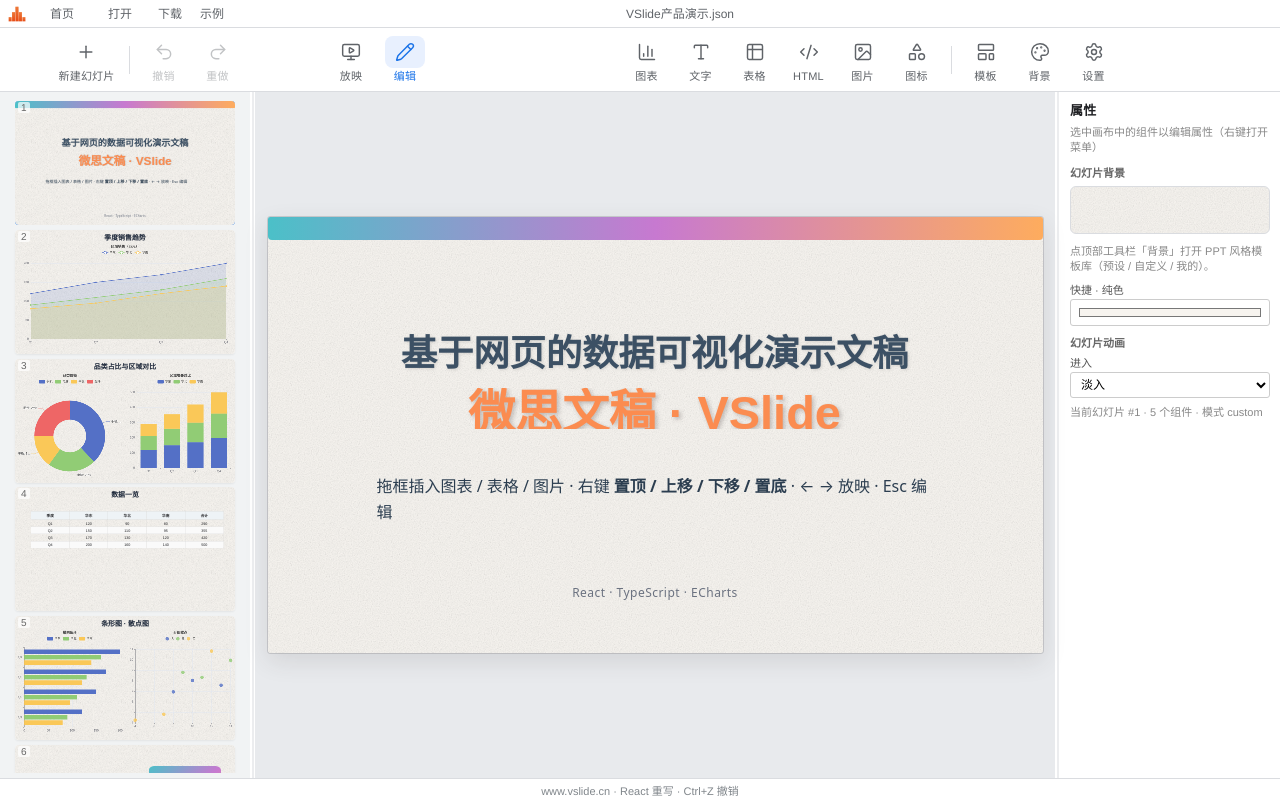
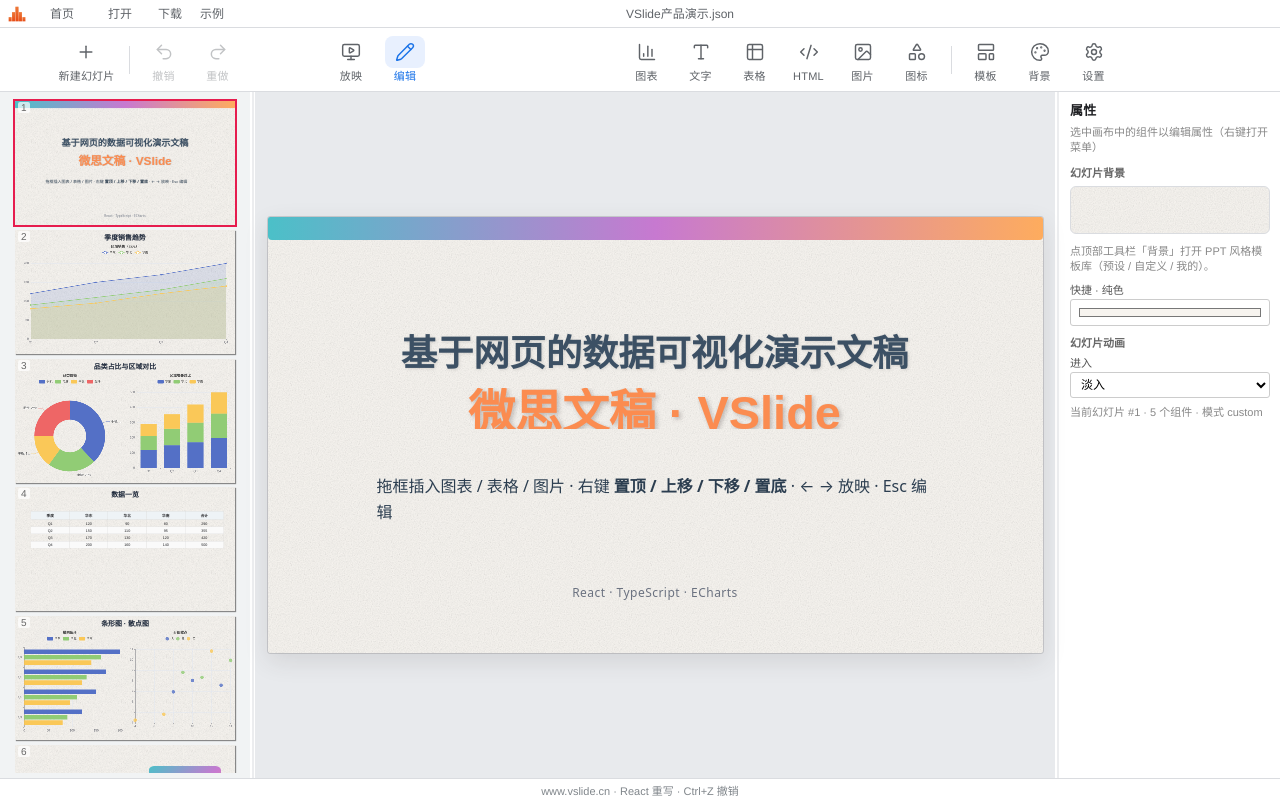
Before and after one commit to shalom-lab/vslide-cn-react, a React (Vite) app: page /edit in a window 1280 px wide. Built offline with nearby package versions, Linux system fonts and the light colour scheme; what @traptitech/markdown-it-katex, handsontable would draw is missing.

Commit message:
fix: match Vue left-list selected slide outline
Revert mistaken inset selected-ring (outline-offset -2px + inset
box-shadow + blue accent). Match Left.vue .gridItem/.actived:
outside crimson outline 2px rgb(230,28,78), hover 1px
rgba(221,83,115,0.705), default box-shadow only.

```diff
--- a/src/styles/app.css
+++ b/src/styles/app.css
@@ -434,7 +434,7 @@
   overflow-y: auto;
   overflow-x: hidden;
   flex: 1;
-  /* Top padding so selection ring on slide 1 is not clipped */
+  /* Match Vue Left.vue margin 0 10px; pad so outside outline is not clipped */
   padding: 4px 10px 8px;
   margin: 0;
 }
@@ -452,34 +452,32 @@
   opacity: 0.92;
   cursor: grabbing;
 }
+/* Match Vue Left.vue .gridItem / .actived — outside outline, crimson frame */
 .slide-thumb {
   display: block;
   width: 100%;
   height: 100%;
   margin: 0;
   border: none;
-  /* Inset ring — hugs thumb; not clipped by scroll overflow */
-  outline: 2px solid rgba(226, 211, 226, 0.705);
-  outline-offset: -2px;
-  background: #fff;
+  /* Vue default outline is invalid ("2 px"); effectively none + shadow */
+  outline: none;
+  background: rgb(255, 255, 255);
   padding: 0;
   cursor: grab;
   position: relative;
-  border-radius: 2px;
+  border-radius: 0;
   overflow: hidden;
   box-shadow: 1px 1px 1px #888888;
   box-sizing: border-box;
 }
 .slide-thumb:hover {
-  outline: 2px solid var(--active-slide-soft);
-  outline-offset: -2px;
+  padding: 0;
+  outline: 1px solid rgba(221, 83, 115, 0.705);
 }
 .slide-thumb.actived,
 .slide-thumb.actived:hover {
-  outline: 2px solid var(--active-slide);
-  outline-offset: -2px;
-  /* Inset shadow survives overflow:hidden clipping that can eat outlines */
-  box-shadow: inset 0 0 0 2px var(--active-slide);
+  padding: 0;
+  outline: 2px solid rgb(230, 28, 78);
 }
 .slide-num {
   position: absolute;
@@ -1247,24 +1245,6 @@
   outline: 2px solid var(--accent);
   outline-offset: 1px;
   border-radius: 3px;
-}
-
-.slide-thumb {
-  outline: 1px solid #dadce0;
-  outline-offset: -2px;
-  box-shadow: 0 1px 2px rgba(60, 64, 67, 0.08);
-  border-radius: 4px;
-  overflow: hidden;
-}
-.slide-thumb:hover {
-  outline: 2px solid var(--active-slide-soft);
-  outline-offset: -2px;
-}
-.slide-thumb.actived,
-.slide-thumb.actived:hover {
-  outline: 2px solid var(--accent);
-  outline-offset: -2px;
-  box-shadow: inset 0 0 0 2px var(--accent);
 }
 
 .chart-preview-card:hover {
```
